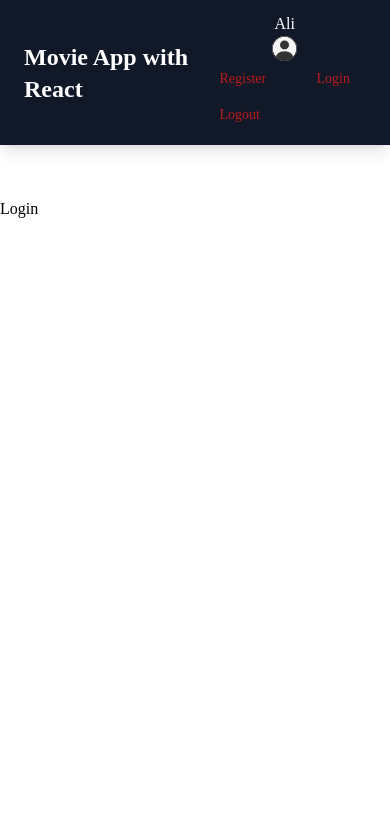
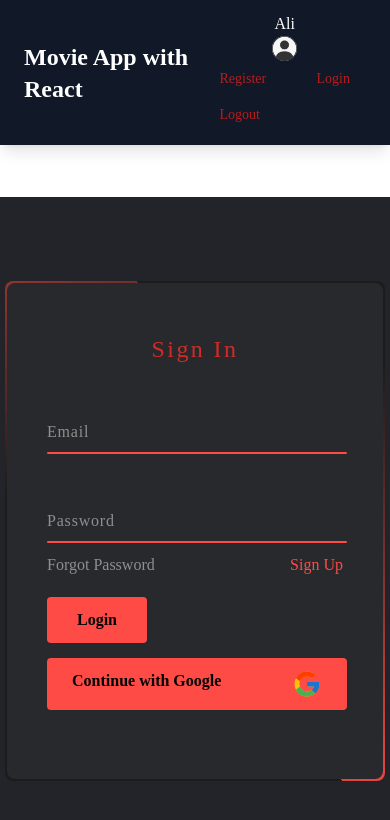
Before and after one commit to aydogdu-ali/firebase_react_movie_app, a React (Create React App) app: page /login in a window 390 px wide. Shown: the top 820 px of the page. Built offline with nearby package versions, Linux system fonts and the light colour scheme; no server answers; what tw-elements would draw is missing.

Commit message:
added firebase methods

```diff
--- a/src/App.js
+++ b/src/App.js
@@ -1,8 +1,16 @@
-import React from "react";
+import React, { useEffect } from "react";
+import { userObserver } from "./auth/firebase";
 
 import AppRouter from "./router/AppRouter";
 
 const App = () => {
+
+useEffect(() => {
+  userObserver()
+}, [])
+
+
+
   return (
     <div>
       <AppRouter/>
--- a/src/auth/firebase.js
+++ b/src/auth/firebase.js
@@ -1,7 +1,8 @@
 import { initializeApp } from "firebase/app";
-import { getAuth } from "firebase/auth";
+import { getAuth, createUserWithEmailAndPassword, signInWithEmailAndPassword, onAuthStateChanged, signOut } from "firebase/auth";
 
 //* Your web app's Firebase configuration
+
 const firebaseConfig = {
   apiKey: process.env.REACT_APP_apiKey,
   authDomain: process.env.REACT_APP_authDomain,
@@ -14,4 +15,61 @@ const firebaseConfig = {
 // Initialize Firebase
 const app = initializeApp(firebaseConfig);
 // Initialize Firebase Authentication and get a reference to the service
-const auth = getAuth(app);
+ export const auth = getAuth(app);
+
+//kullanıcı oluşturmak için kullanılan yöntem
+
+//navigate i parametre olarak register componentinden aldık.
+// başarılı giriş olursa anasayfaya yönlendirecek.
+ export const createUser = async (email, password, navigate) => {
+   try {
+     let user = await createUserWithEmailAndPassword(auth, email, password);
+     console.log(user);
+     navigate("/")
+   } catch (error) {
+     console.log(error.message);
+   }
+ };
+
+
+
+// var olan kullanıcının giriş yapması için kullanılan yöntem.
+//navigate'i parametre olarak login componentinden aldık.
+// başarılı giriş olursa anasayfaya yönlendirecek.
+  export const UserLogin = async (email, password,navigate) => {
+    try {
+      let uselogin = await signInWithEmailAndPassword(auth, email, password);
+      navigate("/");
+      console.log(uselogin);
+    } catch (error) {
+      console.log(error.message);
+    }
+  };
+
+
+  //kullanıcı bilgisini takip eden yöntem
+//giriş-çıkış işlemleri için
+
+  export const userObserver = ()=>{
+
+    onAuthStateChanged(auth, (user) => {
+      if (user) {
+       console.log(user)
+      } else {
+        console.log("kullanıcı çıkış yaptı")
+      }
+    });
+
+  }
+
+
+  // kullanıcı çıkış yaptığında kullanılacak yöntem
+// kullanıcıyı navigate ile sign in sayfasına yönlendirdik.
+  export const logOut = (navigate) => {
+    try {
+      signOut(auth);
+      navigate("/login")
+    } catch (error) {
+      console.log(error);
+    }
+  };
--- a/src/components/Navbar.jsx
+++ b/src/components/Navbar.jsx
@@ -1,10 +1,17 @@
 import React from "react";
-import { Link } from "react-router-dom";
+import { Link,useNavigate } from "react-router-dom";
 import Avatar from "../assets/icons/avatar.png";
-// import { logOut } from "../auth/firebase";
+import { logOut } from "../auth/firebase";
 
 const Navbar = () => {
   const currentUser = { displayName: "Ali" };
+  const navigate = useNavigate()
+
+const handleClick= ()=>{
+  logOut(navigate);
+};
+
+
   return (
     <>
       <nav className=" w-full flex flex-wrap items-center justify-between py-3 bg-gray-900  shadow-lg navbar navbar-expand-lg fixed-top">
@@ -51,7 +58,7 @@ const Navbar = () => {
                   <span
                     className=" text-sm py-2 px-4 font-normal block w-full whitespace-nowrap bg-transparent text-red-700 hover:bg-gray-100"
                     role="button"
-                  >
+                  onClick={handleClick}>
                     Logout
                   </span>
                 </span>
--- a/src/pages/Login.jsx
+++ b/src/pages/Login.jsx
@@ -1,7 +1,105 @@
-import React from "react";
+import React, { useState } from "react";
+import { Link, useNavigate } from "react-router-dom";
+import GoogleIcon from "../assets/icons/GoogleIcon";
+import { UserLogin } from "../auth/firebase";
 
 const Login = () => {
-  return <div>Login</div>;
+  // aytı ayrı stateler
+
+  const [email, setEmail] = useState("");
+  const [password, setPassword] = useState("");
+  const navigate = useNavigate()
+
+  // navigate hook ile submit olunca anasayfaya yönlendirmek için kullandık.(firebase.js)
+  const handleSubmit = (e) => {
+    e.preventDefault();
+   UserLogin(email, password,navigate);
+    console.log(email, password);
+
+    setEmail("");
+    setPassword("");
+  };
+
+
+
+
+  return (
+    <div className="flex justify-center">
+      <div className="form-image hidden md:block">
+        <img
+          src="https://picsum.photos/800/800"
+          alt="basicpicture"
+          className="object-cover h-screen w-full"
+        />
+      </div>
+      <div className="overflow-hidden flex-1 h-screen justify-center items-center bg-[#23242a]">
+        <div
+          className={`mt-[10vh] mx-auto overflow-hidden relative w-[380px] h-[500px] rounded-[8px] bg-[#1c1c1c] before:content-[""] before:absolute before:w-[380px] before:h-[380px] before:top-[-50%] before:left-[-50%] after:content-[""] after:absolute after:w-[380px] after:h-[420px] after:top-[-50%] after:left-[-50%] custom-linear-gradient`}
+        >
+          <form
+            className="absolute inset-[2px] rounded-[8px] bg-[#28292d] z-[10] form flex flex-col p-20"
+            onSubmit={handleSubmit}
+          >
+            <h2 className="text-[#cf2c27] text-2xl font-[500] text-center tracking-[0.1em]">
+              Sign In
+            </h2>
+
+            <div className="relative w-[300px] mt-[35px] inputbox">
+              <input
+                type="email"
+                required
+                className="relative w-[100%] inputbox-input bg-transparent outline-none text-[#23242a] font-[1em] tracking-[0.05em]"
+                onChange={(e) => setEmail(e.target.value)}
+              />
+              <span className="absolute left-0 inputbox-span font-[1em] text-[#8f8f8f] tracking-[0.05em]">
+                Email
+              </span>
+              <i className="absolute left-0 bottom-0 w-[100%] h-[2px] bg-[#ff4b45] rounded-[4px]"></i>
+            </div>
+            <div className="relative w-[300px] mt-[35px] inputbox">
+              <input
+                type="password"
+                required
+                className="relative w-[100%] inputbox-input bg-transparent outline-none text-[#23242a] font-[1em] tracking-[0.05em]"
+                onChange={(e) => setPassword(e.target.value)}
+              />
+              <span className="absolute left-0 inputbox-span font-[1em] text-[#8f8f8f] tracking-[0.05em]">
+                Password
+              </span>
+              <i className="absolute left-0 bottom-0 w-[100%] h-[2px] bg-[#ff4b45] rounded-[4px]"></i>
+            </div>
+            <div className="flex justify-between">
+              <span
+                role="button"
+                className="links-a font-[0.75em] cursor-pointer decoration-none text-[#8f8f8f]"
+              >
+                Forgot Password
+              </span>
+              <Link
+                className="links-a font-[0.75em] cursor-pointer decoration-none text-[#8f8f8f]"
+                to="/register"
+              >
+                Sign Up
+              </Link>
+            </div>
+
+            <input
+              className="border-none outline-none bg-[#ff4b45] custom-input w-[100px] mt-[10px] rounded-[4px] font-[600] cursor-pointer"
+              type="submit"
+              value="Login"
+            />
+            <button
+              className="flex justify-between border-none outline-none bg-[#ff4b45] custom-input w-[300px] mt-[15px] rounded-[4px] font-[600] cursor-pointer"
+              type="button"
+            >
+              Continue with Google
+              <GoogleIcon color="currentColor" />
+            </button>
+          </form>
+        </div>
+      </div>
+    </div>
+  );
 };
 
 export default Login;
--- a/src/pages/Register.jsx
+++ b/src/pages/Register.jsx
@@ -1,17 +1,27 @@
 import React, { useState } from "react";
 import GoogleIcon from "../assets/icons/GoogleIcon";
+import {createUser} from "../auth/firebase"
+import { useNavigate } from "react-router-dom";
 
 const Register = () => {
 // aytı ayrı stateler
   const [firstName, setFirstName]= useState("");
   const [lastName, setLastName] = useState("");
   const [email, setEmail] = useState("");
-    const [password, setPassword] = useState("");
+  const [password, setPassword] = useState("");
 
-const handleSubmit=(e)=>{
+  const navigate = useNavigate();
+    const handleSubmit=(e)=>{
 e.preventDefault()
+createUser(email, password, navigate);
+
 console.log(firstName, lastName,email,password)
+setFirstName("")
+setLastName("")
+setEmail("")
+setPassword("")
 }
+
 
 
 
```
